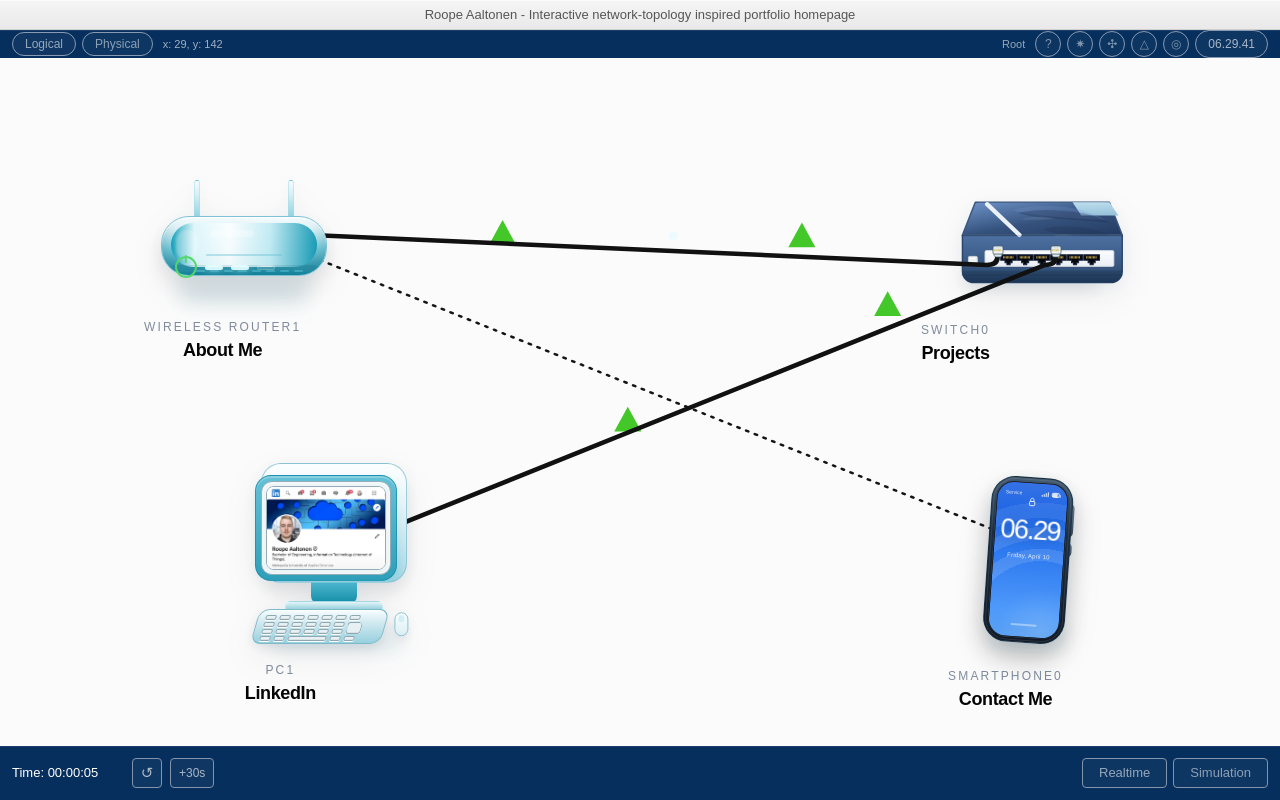
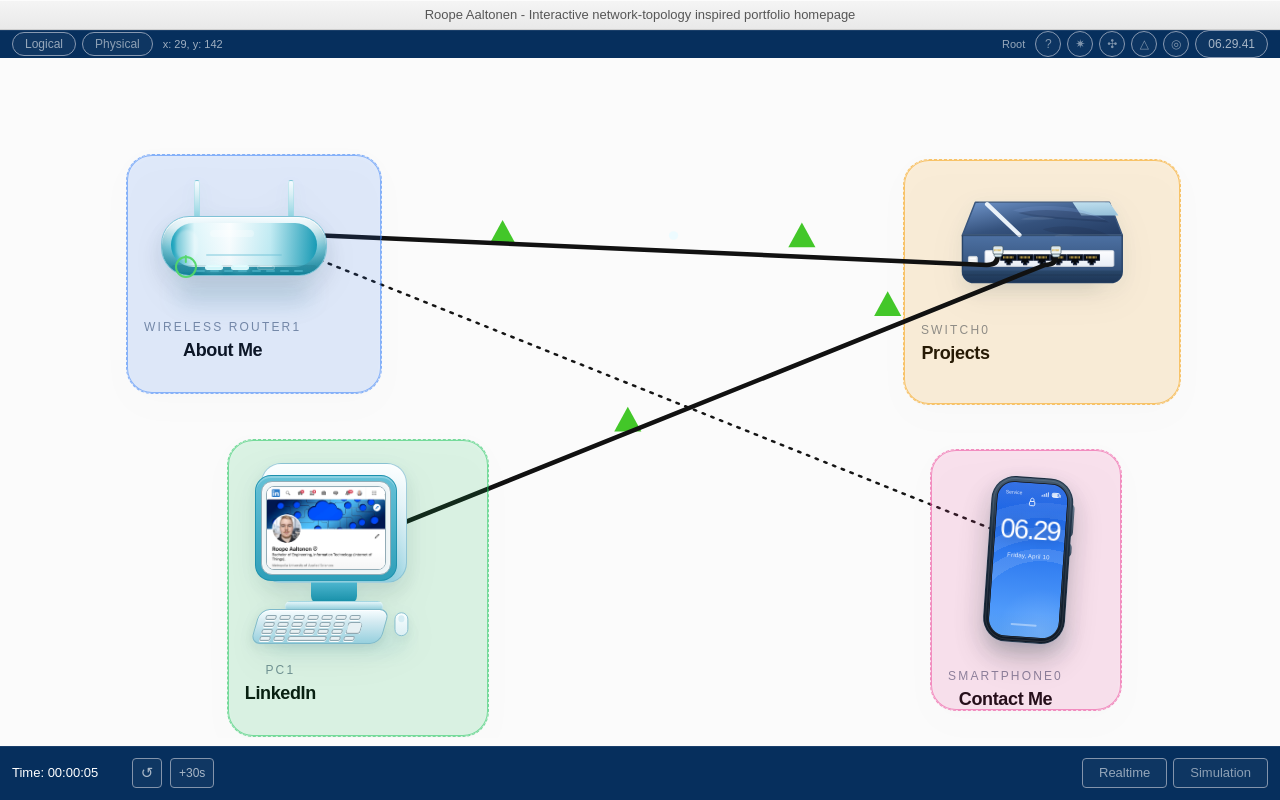
Before and after one commit to roopeaal/portfolio, a Next.js app: page /portfolio/ in a window 1280 px wide. Built offline with nearby package versions, Linux system fonts and the light colour scheme.

Commit message:
Add temporary visible protective halo debug overlays

```diff
--- a/components/topology-hero.tsx
+++ b/components/topology-hero.tsx
@@ -150,7 +150,7 @@ function resolveNonOverlappingPosition(
   const bounds = NODE_DRAG_BOUNDS[node];
   const current = positions[node];
   const meta = NODE_META[node];
-  const HALO = 18;
+  const HALO = NODE_PROTECTIVE_HALO;
   const GAP = HALO * 2;
 
   let candidate = {
@@ -233,6 +233,23 @@ const SWITCH_PORT_CENTERS = [79, 94, 109, 124, 139, 154] as const;
 const SWITCH_LEFT_CABLE_PORT_INDEX = 0;
 const SWITCH_RIGHT_CABLE_PORT_INDEX = 4;
 const SWITCH_STUB_Y = 90;
+
+const DEBUG_NODE_HALOS = true;
+const NODE_PROTECTIVE_HALO = 18;
+
+const DEBUG_HALO_COLORS: Record<NodeKey, string> = {
+  about: "rgba(59,130,246,0.14)",
+  projects: "rgba(245,158,11,0.14)",
+  home: "rgba(34,197,94,0.14)",
+  contact: "rgba(236,72,153,0.14)",
+};
+
+const DEBUG_HALO_BORDERS: Record<NodeKey, string> = {
+  about: "rgba(59,130,246,0.55)",
+  projects: "rgba(245,158,11,0.55)",
+  home: "rgba(34,197,94,0.55)",
+  contact: "rgba(236,72,153,0.55)",
+};
 
 function getAttachPoint(node: NodeKey, positions: Record<NodeKey, NodePosition>) {
   const { x, y } = positions[node];
@@ -1218,6 +1235,7 @@ function NodeButton({
   children: ReactNode;
 }) {
   const meta = NODE_META[node];
+  const haloSize = NODE_PROTECTIVE_HALO;
 
   return (
     <div
@@ -1254,7 +1272,23 @@ function NodeButton({
           transition={{ duration: 0.22, ease: [0.22, 1, 0.36, 1] }}
           className="pointer-events-none relative z-10 flex justify-center"
         >
-          {children}
+
+        {DEBUG_NODE_HALOS ? (
+          <div
+            aria-hidden="true"
+            className="pointer-events-none absolute rounded-[26px]"
+            style={{
+              left: `${-haloSize}px`,
+              top: `${-haloSize}px`,
+              width: `${meta.width + haloSize * 2}px`,
+              height: `${meta.height + haloSize * 2}px`,
+              background: DEBUG_HALO_COLORS[node],
+              border: `1px dashed ${DEBUG_HALO_BORDERS[node]}`,
+              boxShadow: `inset 0 0 0 1px ${DEBUG_HALO_BORDERS[node]}`,
+            }}
+          />
+        ) : null}
+        {children}
         </motion.div>
 
         <div
```
